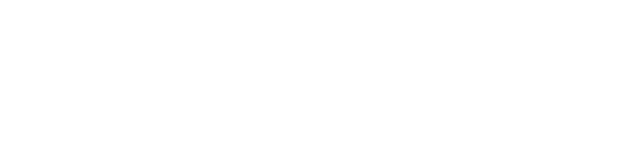
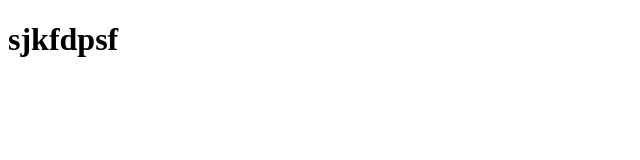
Before and after one commit to sub4r1st/toyo.github.io, a plain HTML site: page index.html in a window 1280 px wide. Shown: the whole page, without its empty margins (0-640 px from the left). Drawn offline with Linux system fonts and the light colour scheme.

Commit message:
newchange

```diff
--- a/index.html
+++ b/index.html
@@ -1,6 +1,6 @@
 <!DOCTYPE html>
 <html lang="en">
 <body>
-
+  <h1>sjkfdpsf</h1>
 </body>
 </html>
```
